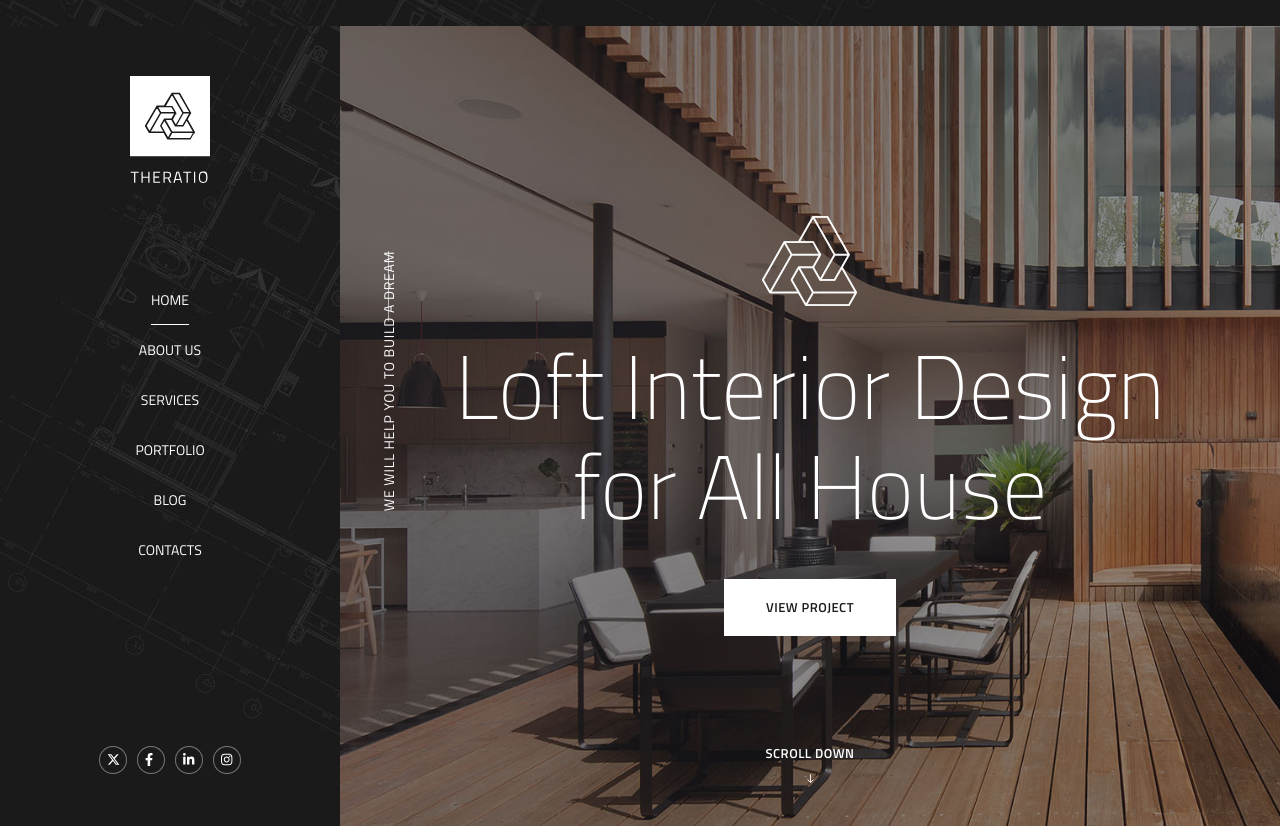
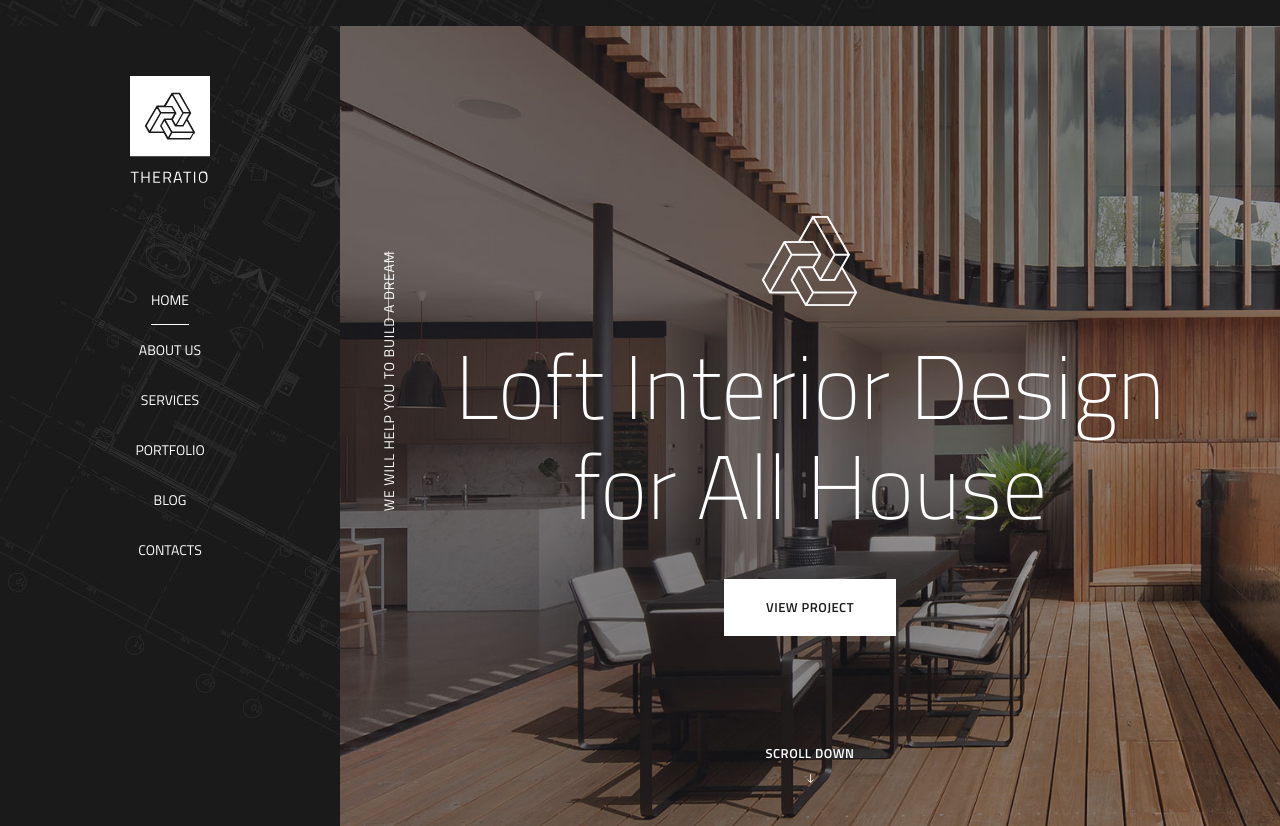
Before and after one commit to feyruzalizada/VRprogect, a Next.js app: page / in a window 1280 px wide. Shown: the part 1094-1920 px from the top of the page. Built offline with nearby package versions, Linux system fonts and the light colour scheme.

Commit message:
Remove social icons from the showcase sidebar

```diff
--- a/src/components/SideNavShowcase.module.css
+++ b/src/components/SideNavShowcase.module.css
@@ -58,41 +58,6 @@
 
 .navCurrent {
   border-bottom-color: #fff;
-}
-
-.social {
-  position: absolute;
-  bottom: 50px;
-  left: 0;
-  display: flex;
-  justify-content: center;
-  gap: 10px;
-  width: 100%;
-  margin: 0;
-  padding: 0;
-  list-style: none;
-}
-
-.socialLink {
-  display: inline-flex;
-  align-items: center;
-  justify-content: center;
-  width: 28px;
-  height: 28px;
-  border: 1px solid rgba(255, 255, 255, 0.4);
-  border-radius: 50%;
-  background-color: #1a1a1a;
-  transition: background-color 200ms ease;
-}
-
-.socialLink svg {
-  width: 13px;
-  height: 13px;
-  fill: #fff;
-}
-
-.socialLink:hover {
-  background-color: #333;
 }
 
 .stage {
@@ -233,8 +198,7 @@
     padding: 30px 15px;
   }
 
-  .logo,
-  .social {
+  .logo {
     position: static;
     transform: none;
   }
@@ -256,10 +220,6 @@
 
   .navLink {
     line-height: 32px;
-  }
-
-  .social {
-    margin-top: 20px;
   }
 
   .stage {
--- a/src/components/SideNavShowcase.tsx
+++ b/src/components/SideNavShowcase.tsx
@@ -7,16 +7,6 @@ import styles from "./SideNavShowcase.module.css";
 import { sideNav } from "@/content/sidenav";
 
 const SLIDE_MS = 7000;
-
-const socialPaths: Record<string, string> = {
-  X: "M389.2 48h70.6L305.6 224.2 487 464H345L233.7 318.6 106.5 464H35.8L200.7 275.5 26.8 48H172.4L272.9 180.9 389.2 48zM364.4 421.8h39.1L151.1 88h-42L364.4 421.8z",
-  Facebook:
-    "M279.14 288l14.22-92.66h-88.91v-60.13c0-25.35 12.42-50.06 52.24-50.06h40.42V6.26S260.43 0 225.36 0c-73.22 0-121.08 44.38-121.08 124.72v70.62H22.89V288h81.39v224h100.17V288z",
-  Linkedin:
-    "M100.28 448H7.4V148.9h92.88zM53.79 108.1C24.09 108.1 0 83.5 0 53.8a53.79 53.79 0 0 1 107.58 0c0 29.7-24.1 54.3-53.79 54.3zM447.9 448h-92.68V302.4c0-34.7-.7-79.2-48.29-79.2-48.29 0-55.69 37.7-55.69 76.7V448h-92.78V148.9h89.08v40.8h1.3c12.4-23.5 42.69-48.3 87.88-48.3 94 0 111.28 61.9 111.28 142.3V448z",
-  Instagram:
-    "M224.1 141c-63.6 0-114.9 51.3-114.9 114.9s51.3 114.9 114.9 114.9S339 319.5 339 255.9 287.7 141 224.1 141zm0 189.6c-41.1 0-74.7-33.5-74.7-74.7s33.5-74.7 74.7-74.7 74.7 33.5 74.7 74.7-33.6 74.7-74.7 74.7zm146.4-194.3c0 14.9-12 26.8-26.8 26.8-14.9 0-26.8-12-26.8-26.8s12-26.8 26.8-26.8 26.8 12 26.8 26.8zm76.1 27.2c-1.7-35.9-9.9-67.7-36.2-93.9-26.2-26.2-58-34.4-93.9-36.2-37-2.1-147.9-2.1-184.9 0-35.8 1.7-67.6 9.9-93.9 36.1s-34.4 58-36.2 93.9c-2.1 37-2.1 147.9 0 184.9 1.7 35.9 9.9 67.7 36.2 93.9s58 34.4 93.9 36.2c37 2.1 147.9 2.1 184.9 0 35.9-1.7 67.7-9.9 93.9-36.2 26.2-26.2 34.4-58 36.2-93.9 2.1-37 2.1-147.8 0-184.8zM398.8 388c-7.8 19.6-22.9 34.7-42.6 42.6-29.5 11.7-99.5 9-132.1 9s-102.7 2.6-132.1-9c-19.6-7.8-34.7-22.9-42.6-42.6-11.7-29.5-9-99.5-9-132.1s-2.6-102.7 9-132.1c7.8-19.6 22.9-34.7 42.6-42.6 29.5-11.7 99.5-9 132.1-9s102.7-2.6 132.1 9c19.6 7.8 34.7 22.9 42.6 42.6 11.7 29.5 9 99.5 9 132.1s2.7 102.7-9 132.1z",
-};
 
 export default function SideNavShowcase() {
   const [active, setActive] = useState(0);
@@ -51,17 +41,6 @@ export default function SideNavShowcase() {
           </ul>
         </nav>
 
-        <ul className={styles.social}>
-          {sideNav.social.map((item) => (
-            <li key={item.label}>
-              <Link href={item.href} className={styles.socialLink} aria-label={item.label}>
-                <svg viewBox="0 0 512 512" aria-hidden>
-                  <path d={socialPaths[item.label]} />
-                </svg>
-              </Link>
-            </li>
-          ))}
-        </ul>
       </aside>
 
       <div className={styles.stage}>
--- a/src/content/sidenav.ts
+++ b/src/content/sidenav.ts
@@ -6,7 +6,6 @@ export interface SideNavLink {
 export interface SideNavContent {
   logo: string;
   links: SideNavLink[];
-  social: { label: string; href: string }[];
   slides: string[];
   mark: string;
   heading: string[];
@@ -27,12 +26,6 @@ export const sideNav: SideNavContent = {
     { label: "Blog", href: "#" },
     { label: "Contacts", href: "#" },
   ],
-  social: [
-    { label: "X", href: "#" },
-    { label: "Facebook", href: "#" },
-    { label: "Linkedin", href: "#" },
-    { label: "Instagram", href: "#" },
-  ],
   slides: ["/images/slideshow1-home6.jpg", "/images/slideshow2-home6.jpg"],
   mark: "/images/logo-home6.png",
   heading: ["Loft Interior Design", "for All House"],
```
